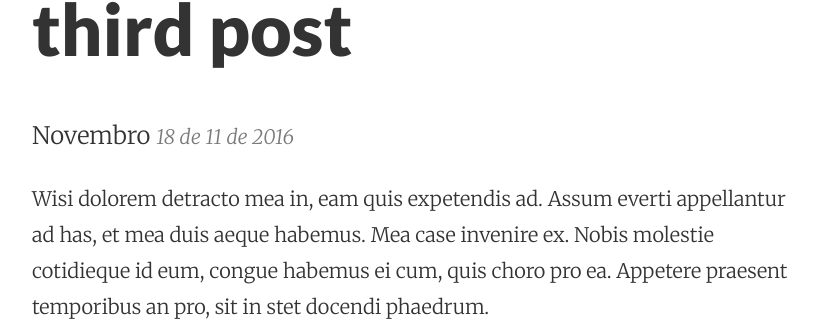
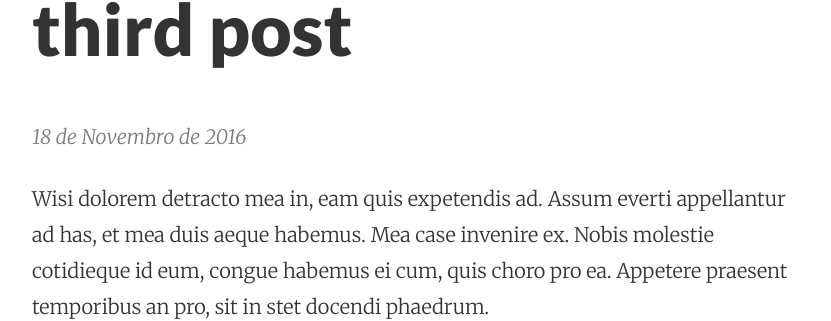
Before and after one commit to vpribeiro73/vpribeiro73.github.io, a Jekyll site: the page built from _posts/2016-11-18-third-post.markdown, in a window 1280 px wide. Shown: the part 222-543 px from the top of the page, without its empty margins (224-1055 px from the left). Built offline with Jekyll 4.4.1, drawn with Linux system fonts in a browser that asks for light colours.

Commit message:
Update post.html

```diff
--- a/_layouts/post.html
+++ b/_layouts/post.html
@@ -3,7 +3,10 @@ layout: default
 ---
 <div class="post-header mb2">
   <h1 class="py2">{{ page.title }}</h1>
+  <span class="post-meta">
     {% assign m = page.date | date: "%-m" %}
+    {{ page.date | date: "%-d" }}
+    de
     {% case m %}
       {% when '1' %}Janeiro
       {% when '2' %}Fevereiro
@@ -18,7 +21,9 @@ layout: default
       {% when '11' %}Novembro
       {% when '12' %}Dezembro
     {% endcase %}
-  <span class="post-meta">{{ page.date | date: "%-d de %-m de %Y" }}</span>
+    de
+    {{ page.date | date: "%Y" }}
+  </span>
 </div>
 
 <article class="post-content">
```
Lines whose indentation alone changed are shown as unchanged.
